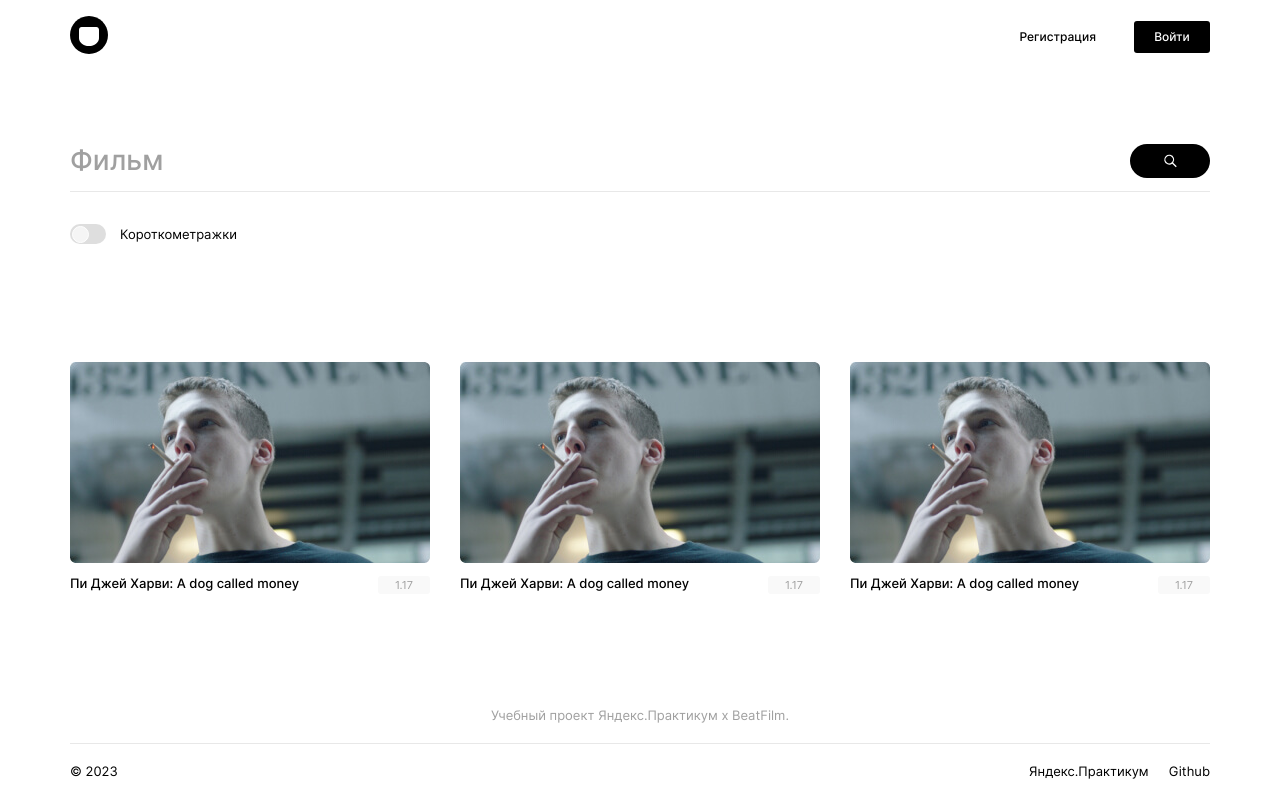
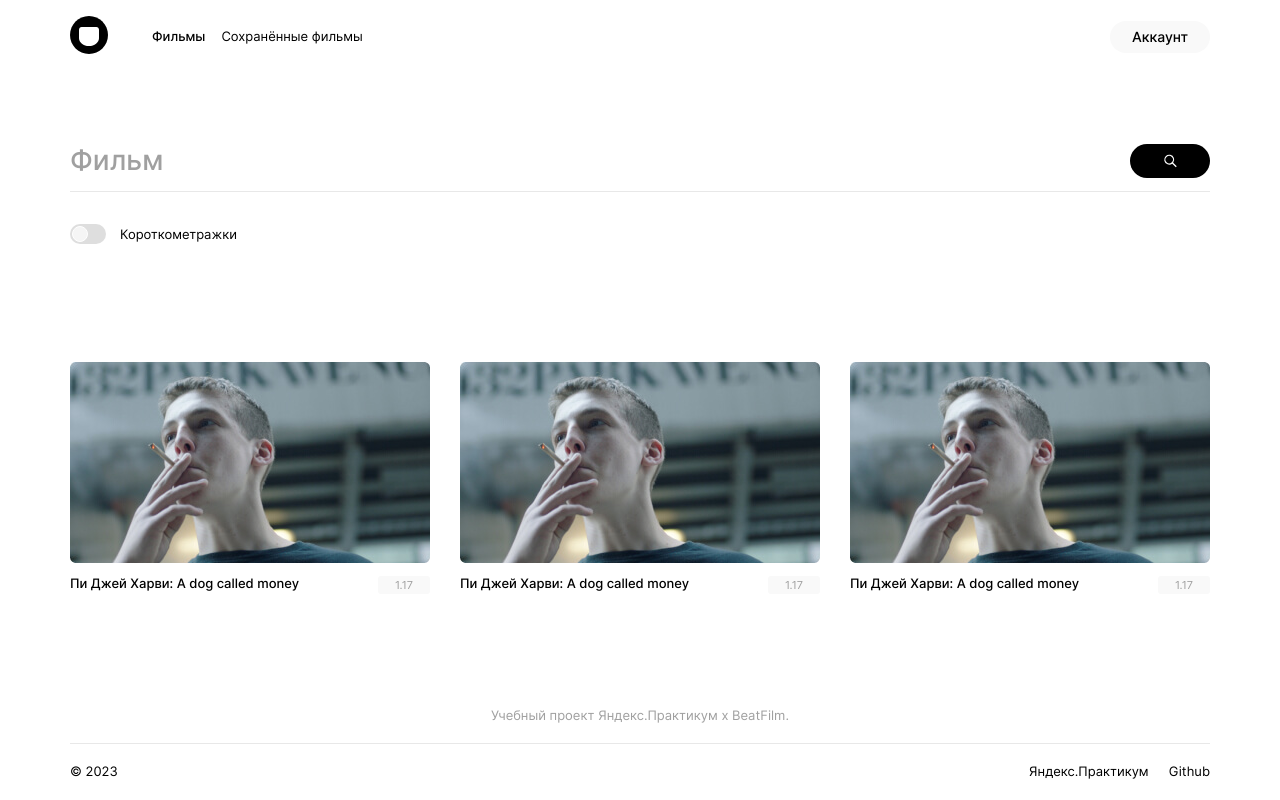
Before and after one commit to pchupchu/movies-explorer-frontend, a React (Create React App) app: page /saved-movies in a window 1280 px wide. Built offline with nearby package versions, Linux system fonts and the light colour scheme.

Commit message:
Add Navigation

```diff
--- a/src/components/Header/Header.css
+++ b/src/components/Header/Header.css
@@ -21,6 +21,11 @@
   .header {
     padding: 16px 14px;
   }
+}
+
+.header__navigation {
+  display: flex;
+  gap: 44px;
 }
 
 .header__logo {
@@ -90,3 +95,11 @@
     width: 54px;
   }
 }
+
+.header__link_profile {
+  width: 100px;
+  background-color: #f9f9f9;
+  border-radius: 20px;
+  font-size: 14px;
+  line-height: 1.14;
+}
--- a/src/components/Header/Header.js
+++ b/src/components/Header/Header.js
@@ -1,19 +1,26 @@
 import { Link } from "react-router-dom";
 import "./Header.css";
 import logo from "../../images/logo.svg";
+import Navigation from "../Navigation/Navigation";
 
 function Header() {
   return (
     <header className="header">
-      <Link to="/">
-        <img className="header__logo" src={logo} alt="главная страница" />
-      </Link>
+      <div className="header__navigation">
+        <Link to="/">
+          <img className="header__logo" src={logo} alt="главная страница" />
+        </Link>
+        <Navigation />
+      </div>
       <div className="header__links">
-        <Link to="/signup" className="header__link">
+        {/* <Link to="/signup" className="header__link">
           Регистрация
         </Link>
         <Link to="/signin" className="header__link header__link_sign-in">
           Войти
+        </Link> */}
+        <Link to="/signup" className="header__link header__link_profile">
+          Аккаунт
         </Link>
       </div>
     </header>
--- /dev/null
+++ b/src/components/Navigation/Navigation.css
@@ -0,0 +1,27 @@
+.navigation {
+  display: flex;
+  gap: 16px;
+  align-items: center;
+}
+
+.navigation__link {
+  color: #000;
+  font-size: 13px;
+  font-weight: 400;
+  line-height: 1.38;
+  text-decoration: none;
+  text-align: center;
+  cursor: pointer;
+  background-color: inherit;
+  border: none;
+  opacity: 1;
+  transition: opacity 1s ease-in-out;
+}
+
+.navigation__link:hover {
+  opacity: 0.7;
+}
+
+.navigation__link_active {
+  font-weight: 500;
+}
--- /dev/null
+++ b/src/components/Navigation/Navigation.js
@@ -0,0 +1,17 @@
+import { Link } from "react-router-dom";
+import "./Navigation.css";
+
+function Navigation() {
+  return (
+    <nav className="navigation">
+      <Link to="/movies" className="navigation__link navigation__link_active">
+        Фильмы
+      </Link>
+      <Link to="/saved-movies" className="navigation__link">
+        Сохранённые фильмы
+      </Link>
+    </nav>
+  );
+}
+
+export default Navigation;
--- a/src/components/SearchForm/FilterCheckbox/FilterCheckbox.css
+++ b/src/components/SearchForm/FilterCheckbox/FilterCheckbox.css
@@ -38,8 +38,8 @@
 .filter__input:after {
   position: absolute;
   content: "";
-  width: 15px;
-  height: 15px;
+  width: 14px;
+  height: 14px;
   border-radius: 50%;
   background-color: #f5f5f5;
   border: 1px solid #fff;
@@ -55,7 +55,7 @@
 }
 
 .filter__input:focus {
-  border: 1px solid #000;
+  box-shadow: 0 5px 10px gray;
 }
 
 .filter__title {
```
